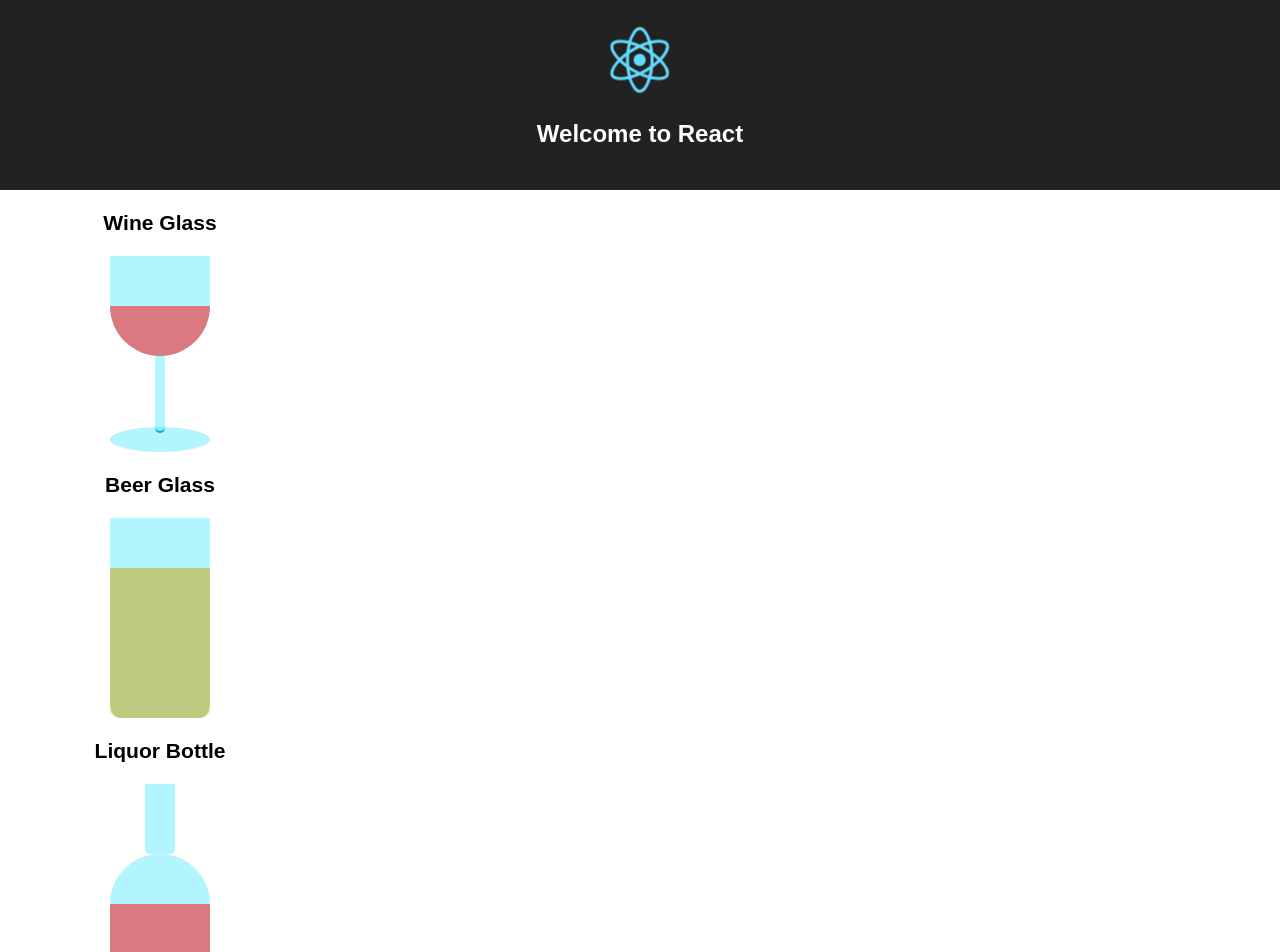
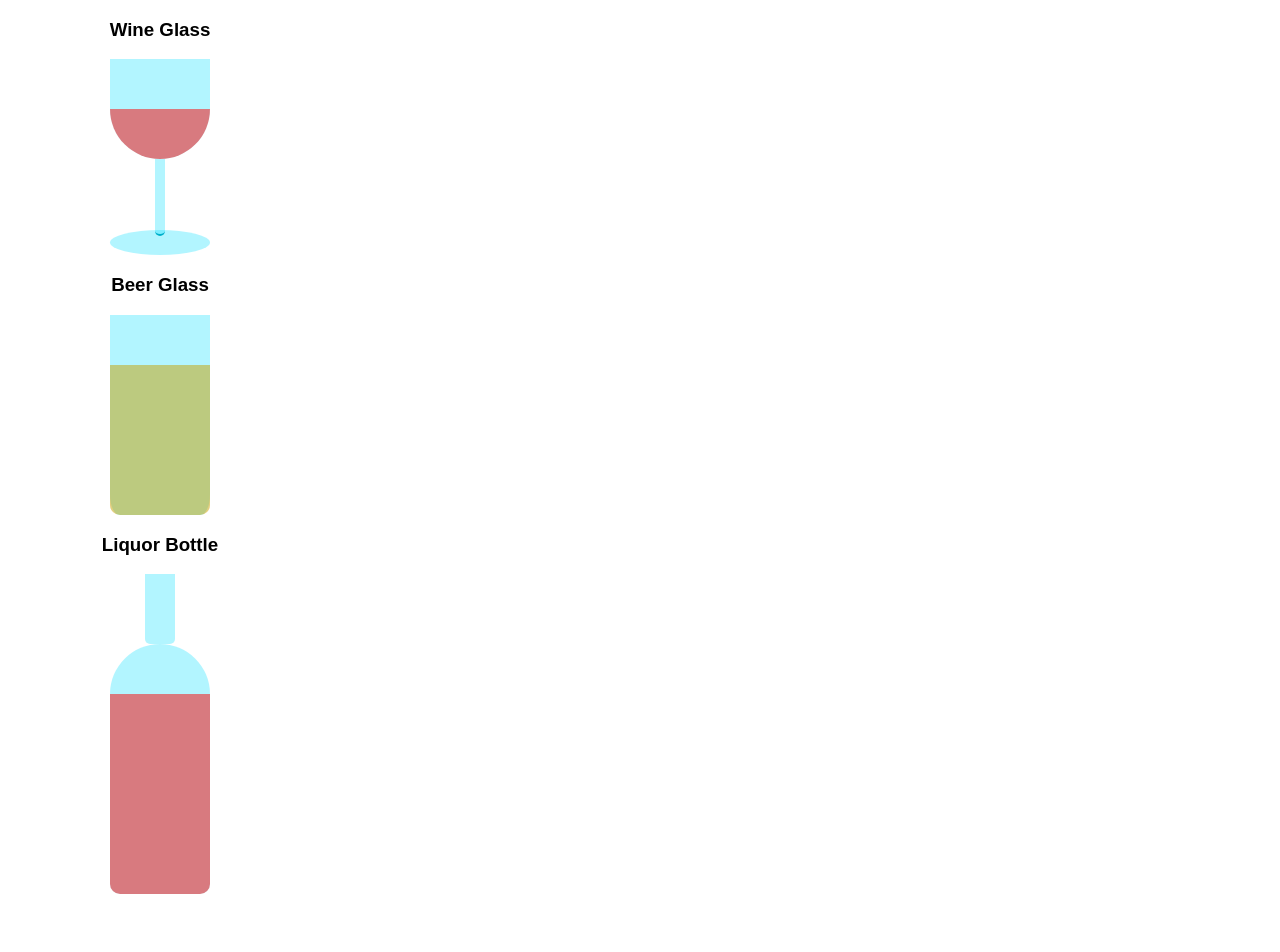
Before and after one commit to boveus/alcohol-consumption, a React (Create React App) app: page / in a window 1280 px wide. Shown: the top 952 px of the page. After the commit the page ends 894 px from the top, so only its background shows below. Built offline with nearby package versions, Linux system fonts and the light colour scheme.

Commit message:
add liquor bottle component, remove extra stuff from app.js

```diff
--- a/src/App.js
+++ b/src/App.js
@@ -1,29 +1,19 @@
 import React, { Component } from 'react'
-import logo from './logo.svg'
 import WineGlass from './components/wine_glass'
 import BeerGlass from './components/beer_glass'
+import LiquorBottle from './components/liquor_bottle'
 import './App.css'
 
 class App extends Component {
   render () {
     return (
-      <div className='App'>
-        <header className='App-header'>
-          <img src={logo} className='App-logo' alt='logo' />
-          <h1 className='App-title'>Welcome to React</h1>
-        </header>
-        <p className='App-intro'>
       <div class='wrap'>
         <h3> Wine Glass </h3>
         <WineGlass />
         <h3> Beer Glass </h3>
         <BeerGlass />
         <h3> Liquor Bottle </h3>
-            <div class='neck' />
-            <div class='bottle' />
-            <div class='spirit' />
-          </div>
-        </p>
+        <LiquorBottle />
       </div>
     )
   }
--- /dev/null
+++ b/src/components/liquor_bottle.js
@@ -0,0 +1,15 @@
+import React, { Component } from 'react'
+
+class LiquorBottle extends Component {
+  render () {
+    return (
+      <div className='liquor-bottle'>
+        <div className='neck' />
+        <div className='bottle' />
+        <div className='spirit' />
+      </div>
+    )
+  }
+}
+
+export default LiquorBottle
```
Lines whose indentation alone changed are shown as unchanged.
